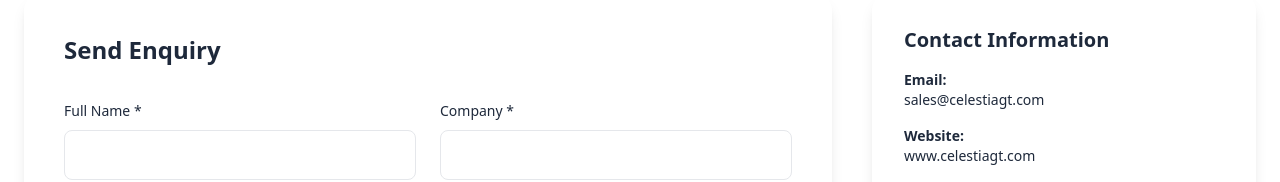
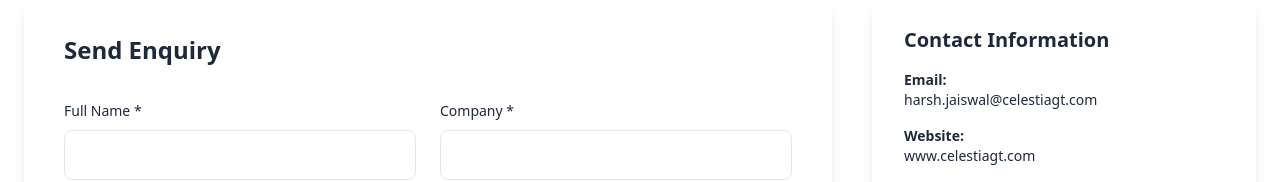
Before and after one commit to preshitpawar-beep/Celestia-GT, a Next.js app: page /contact in a window 1280 px wide. Shown: the part 582-764 px from the top of the page. Built offline with nearby package versions, Linux system fonts and the light colour scheme.

Commit message:
Update page.js

```diff
--- a/app/contact/page.js
+++ b/app/contact/page.js
@@ -248,7 +248,7 @@ export default function ContactPage() {
           >
             <div className="bg-white rounded-2xl shadow-lg p-8">
               <h3 className="text-xl font-bold mb-4">Contact Information</h3>
-              <p className="text-sm"><strong>Email:</strong><br />sales@celestiagt.com</p>
+              <p className="text-sm"><strong>Email:</strong><br />harsh.jaiswal@celestiagt.com</p>
               <p className="text-sm mt-4"><strong>Website:</strong><br />www.celestiagt.com</p>
               <p className="text-sm mt-4"><strong>Location:</strong><br />India</p>
             </div>
```
